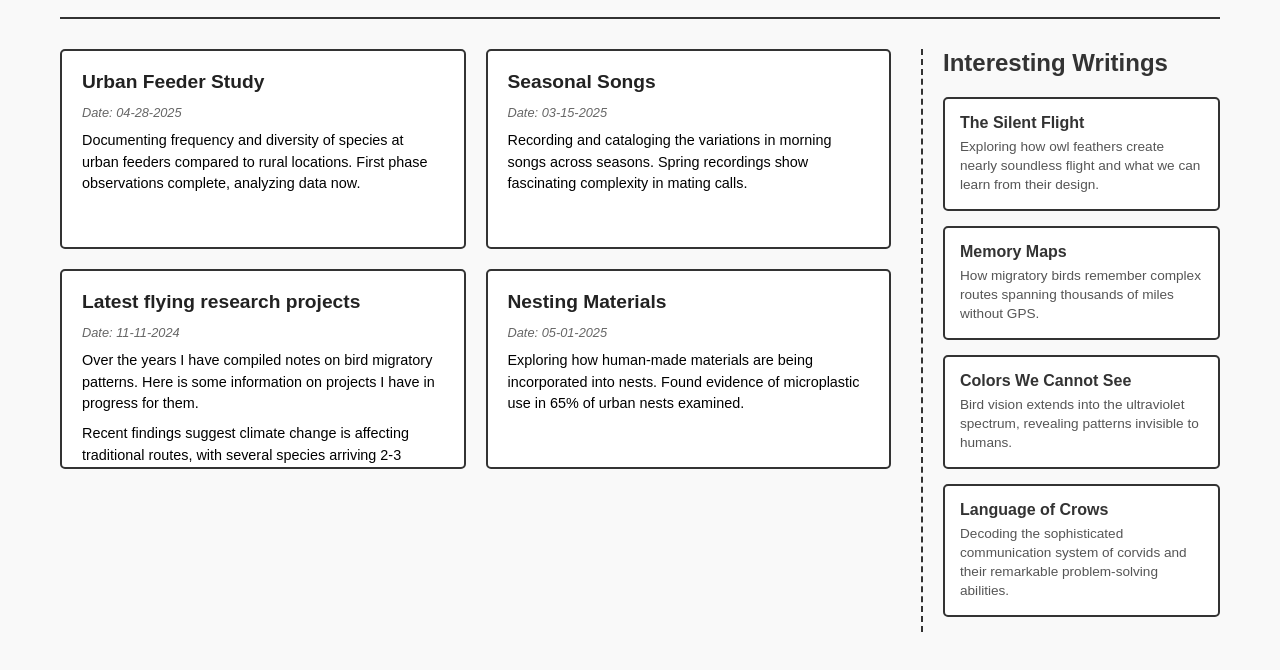
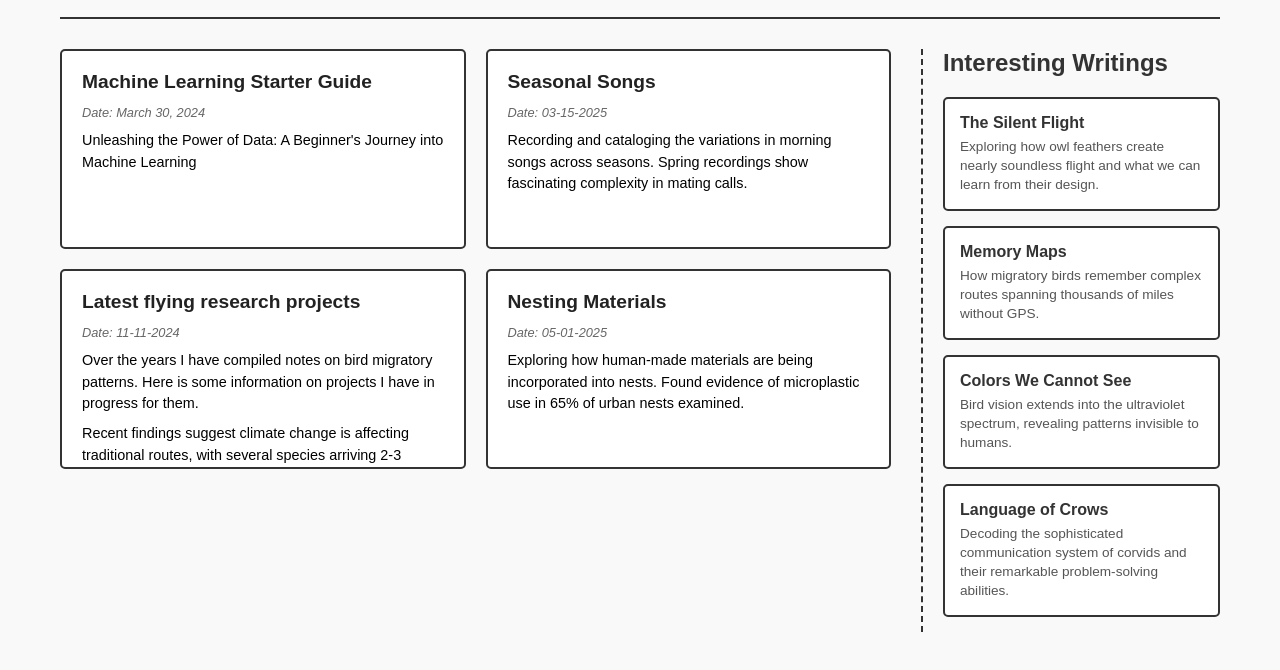
Before and after one commit to sudo-rsingh/blog, a plain HTML site: page index.html in a window 1280 px wide. Shown: the part 88-758 px from the top of the page. Drawn offline with Linux system fonts and the light colour scheme.

Commit message:
set correct first post

```diff
--- a/index.html
+++ b/index.html
@@ -167,9 +167,9 @@
     <div class="container">
         <div class="main-content">
             <div class="project-box">
-                <h3>Urban Feeder Study</h3>
-                <p>Date: 04-28-2025</p>
-                <p>Documenting frequency and diversity of species at urban feeders compared to rural locations. First phase observations complete, analyzing data now.</p>
+                <h3>Machine Learning Starter Guide</h3>
+                <p>Date: March 30, 2024</p>
+                <p>Unleashing the Power of Data: A Beginner's Journey into Machine Learning</p>
             </div>
             <div class="project-box">
                 <h3>Seasonal Songs</h3>
```
